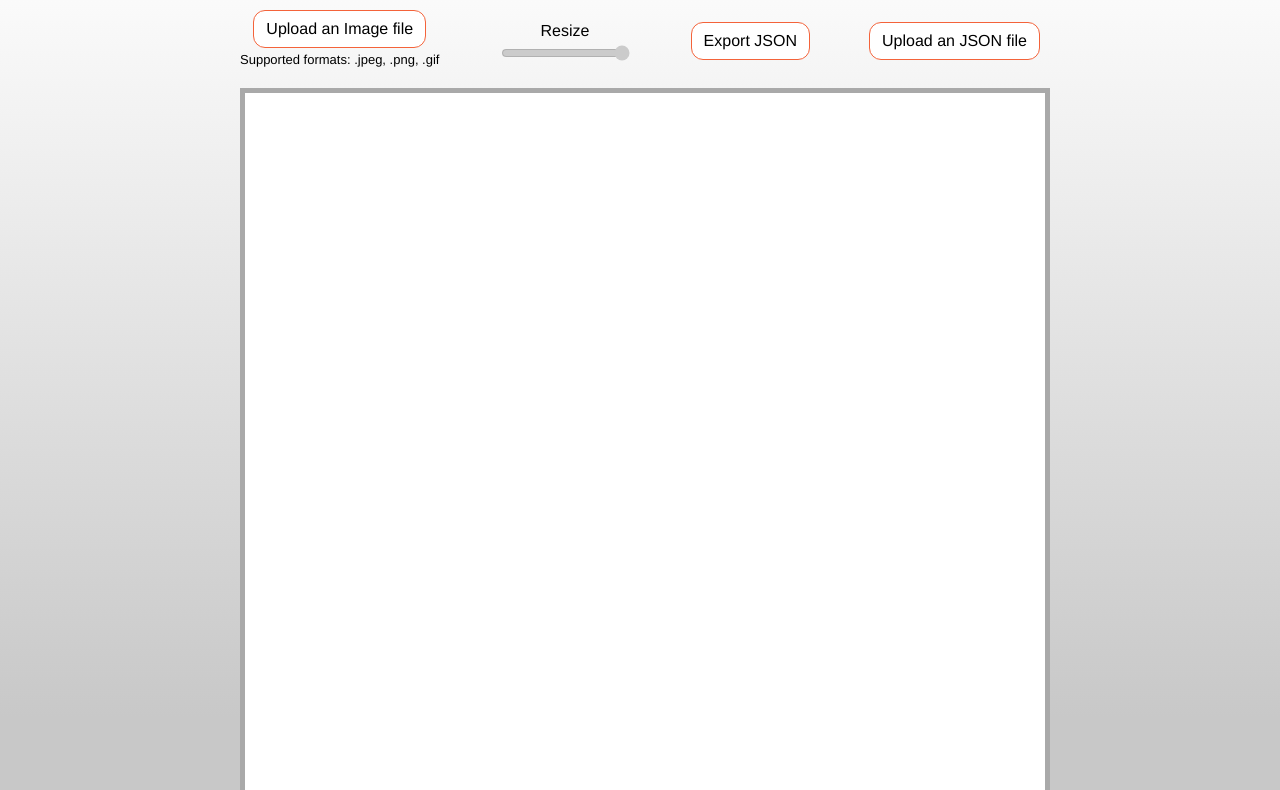
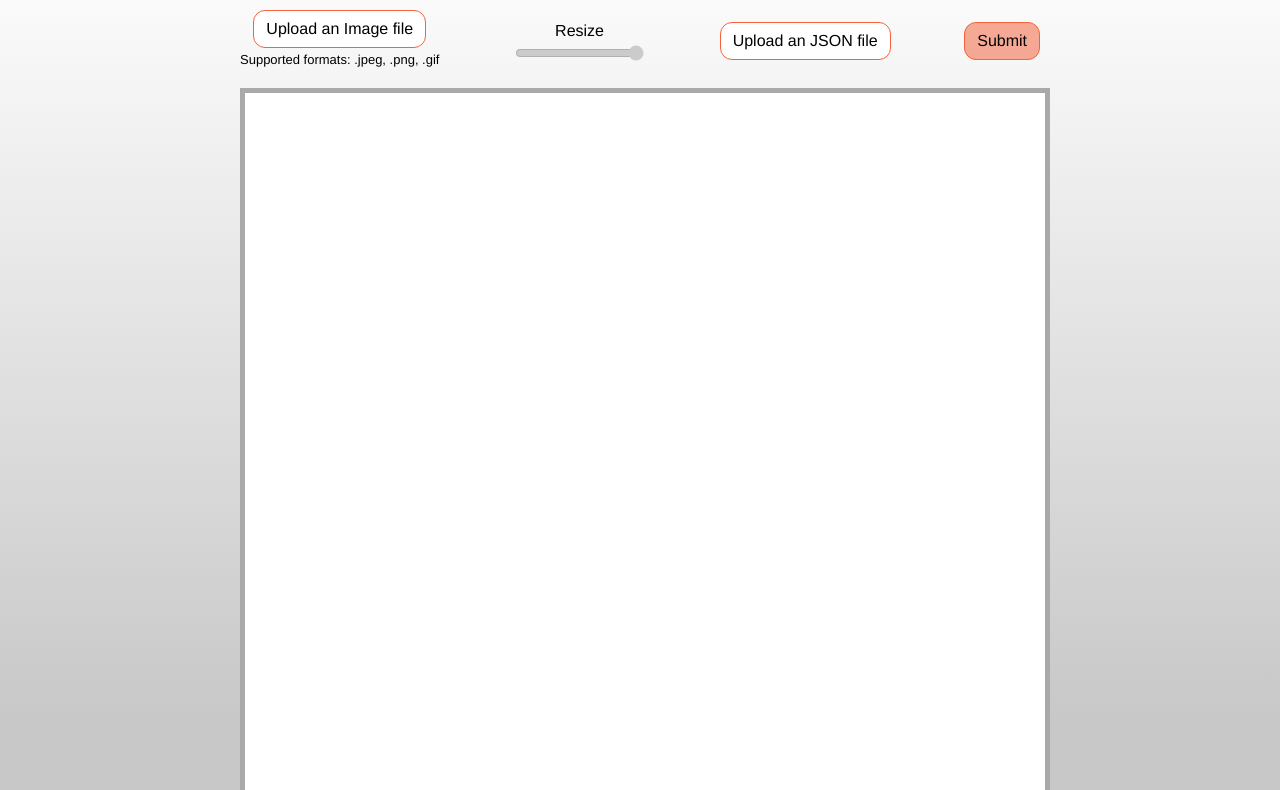
Before and after one commit to rushikeshchoche/photo-editor, a website built with webpack: page src/index.html in a window 1280 px wide. Shown: the part 67-857 px from the top of the page. Built offline with nearby package versions, Linux system fonts and the light colour scheme.

Commit message:
chore:  update Readme

```diff
--- a/src/css/main.scss
+++ b/src/css/main.scss
@@ -76,6 +76,15 @@ background: linear-gradient(180deg, rgba(255,255,255,1) 0%, rgba(200,200,200,1)
       border-radius: 12px;
     }
 
+    .file-export {
+      border: 1px solid #F4633A;
+      display: inline-block;
+      padding: 6px 12px;
+      cursor: pointer;
+      background-color: #f4633a85;
+      border-radius: 12px;
+    }
+
     input[type="file"] {
       display: none;
     }
--- a/src/functions/Canvas/Canvas.ts
+++ b/src/functions/Canvas/Canvas.ts
@@ -76,7 +76,6 @@ export class Canvas {
     x: number = 0,
     y: number = 0
   ) {
-    console.log(".,.,scale is called.,", scale);
     this.clearCanvas();
     this.clearData();
     this._x = Math.abs(x - width / 2);
--- a/src/index.ts
+++ b/src/index.ts
@@ -24,11 +24,13 @@ const AppView = () => {
           <input type="range" id="resize" min="4" max="10" value="10" disabled>
         </div>
         <div>
-          <label for="jsonExport" class="file-select">Export JSON</label>
+          <label for="jsonImport" class="file-select">Upload an JSON file</label>
+          <input type="file" id="jsonImport" accept=".json"/>
+        </div>
+        <div>
+          <label for="jsonExport" class="file-export">Submit</label>
           <input type="button" id="jsonExport" disabled/>
         </div>
-          <label for="jsonImport" class="file-select">Upload an JSON file</label>
-          <input type="file" id="jsonImport" accept=".json"/>
       </form>
       <canvas id="editorCanvas" class="canvas"></canvas>
     </div>
```
Also changed, not shown: webpack.config.js (+0 -46 lines), README.md.
